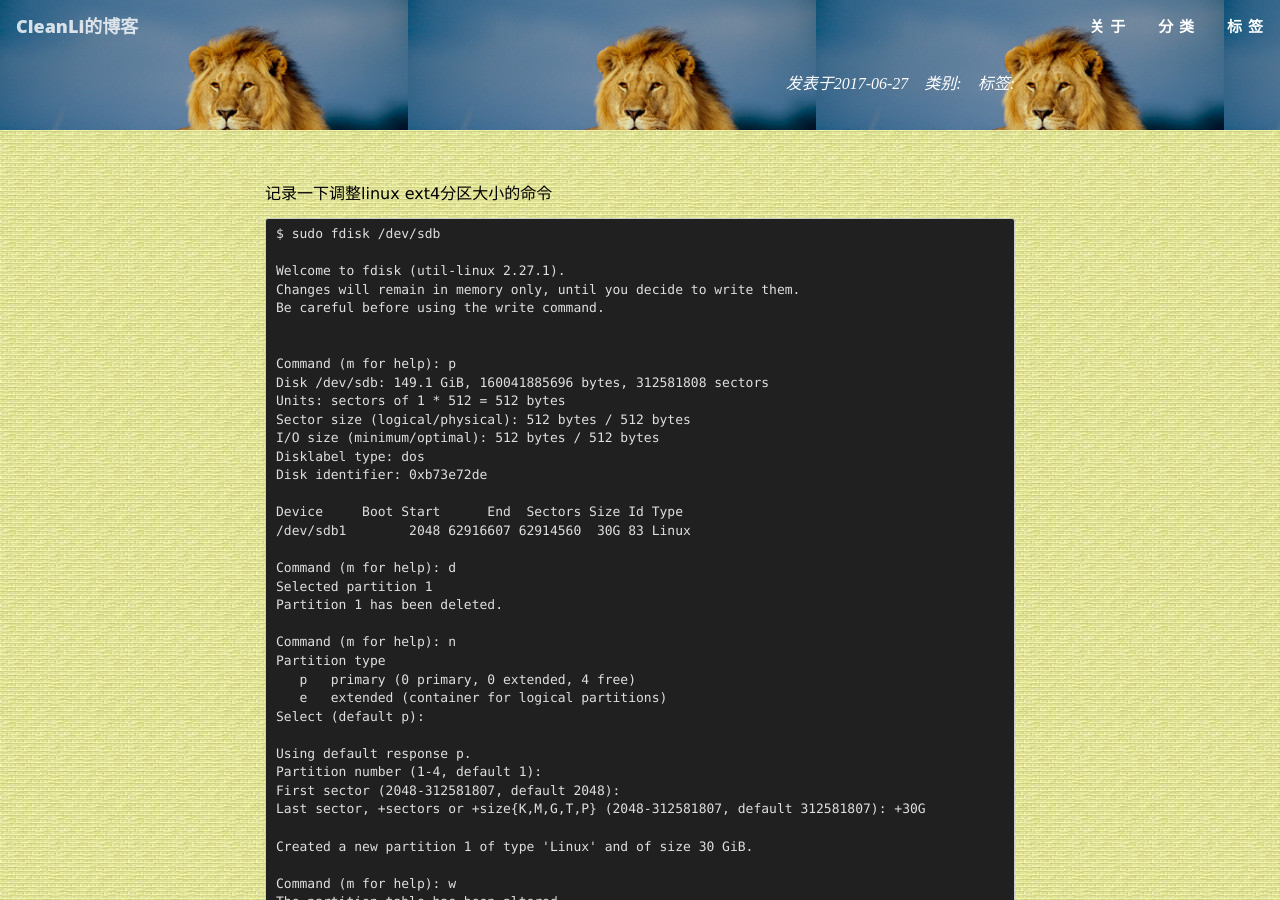
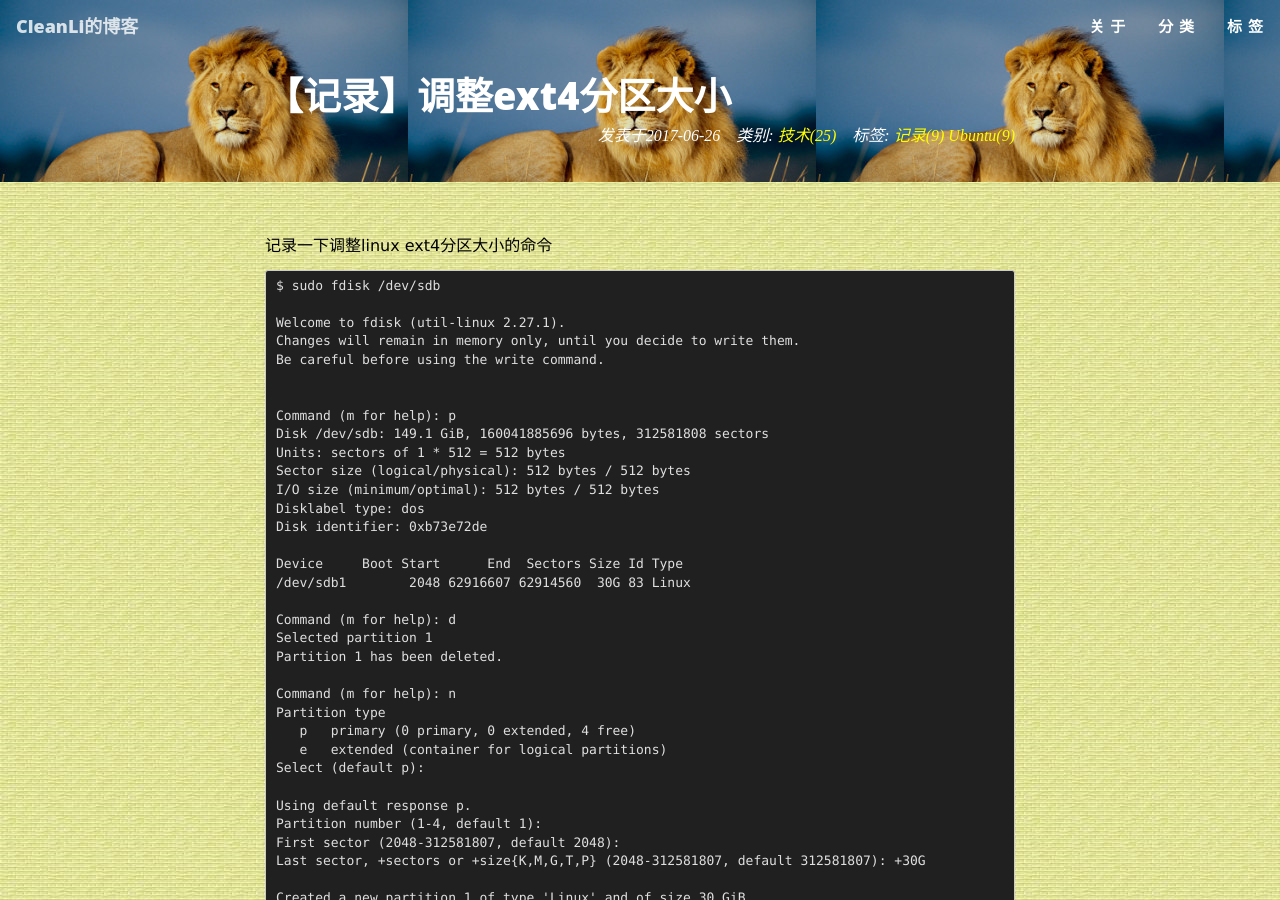
Before and after one commit to cleanli/cleanhome, a Jekyll site: the page built from _posts/2017-06-26-adjust_ext4_partition_size.md, in a window 1280 px wide and 900 px high. Built offline with Jekyll 4.4.1, drawn with Linux system fonts in a browser that asks for light colours; our own code applies the rules of GitHub Pages for plain Markdown files.

```diff
--- a/_posts/2017-06-26-adjust_ext4_partition_size.md
+++ b/_posts/2017-06-26-adjust_ext4_partition_size.md
@@ -1,6 +1,6 @@
 ---
 layout:     post
-title:      "【记录】调整ext4分区大小
+title:      "【记录】调整ext4分区大小"
 date:       2017-06-26 23:34:06 +0800
 categories: 技术
 tags: ["记录",Ubuntu]
```
